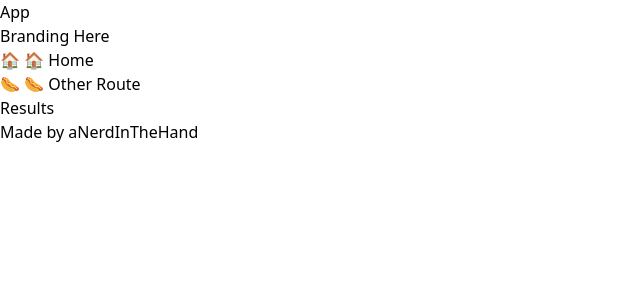
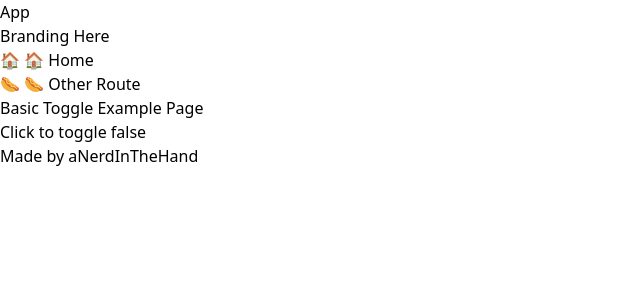
Before and after one commit to aNerdInTheHand/svelte-tailwind-skeleton, a SvelteKit app: page /other in a window 1280 px wide. Shown: the top 300 px of the page, without its empty margins (0-640 px from the left). Built offline with nearby package versions, Linux system fonts and the light colour scheme.

Commit message:
WIP: add typescript store and toggle type

```diff
--- a/src/routes/other/+page.svelte
+++ b/src/routes/other/+page.svelte
@@ -1 +1,10 @@
-<h1>Results</h1>
+<script lang="ts">
+  import { toggle } from '../../stores'
+</script>
+
+<h1> Basic Toggle Example Page</h1>
+
+<div>
+  <span>{$toggle.text}</span>
+  <span>{$toggle.on}</span>
+</div>
--- /dev/null
+++ b/src/stores.ts
@@ -0,0 +1,10 @@
+// stores.ts
+import { writable } from 'svelte/store'
+import type { ToggleType } from './types/toggle.type'
+
+export const alert = writable<string>('Welcome to the To-Do list app!')
+
+export const toggle = writable<ToggleType>({
+  on: false,
+  text: 'Click to toggle'
+})
--- /dev/null
+++ b/src/types/toggle.type.ts
@@ -0,0 +1,4 @@
+export type ToggleType = {
+  text: string
+  on: boolean
+}
```
